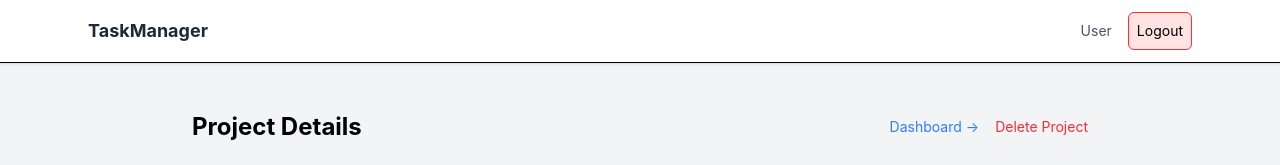
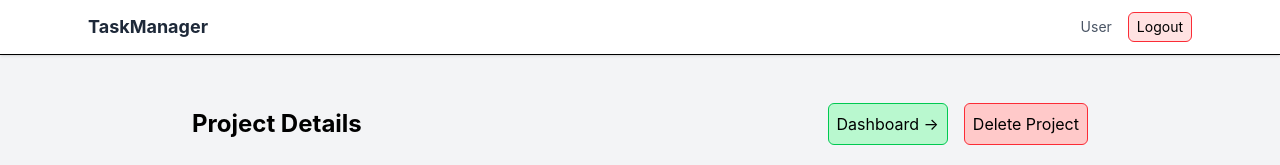
Before and after one commit to sachin-0203/Deskora, a React (Vite) app in the folder frontend/: page /project/1 in a window 1280 px wide. Shown: the top 165 px of the page. Built offline with nearby package versions, Linux system fonts and the light colour scheme; no server answers.

Commit message:
ui update

```diff
--- a/frontend/src/components/Navbar.jsx
+++ b/frontend/src/components/Navbar.jsx
@@ -31,7 +31,7 @@ export default function Navbar() {
 
           <button
             onClick={handleLogout}
-            className=" cursor-pointer text-black  text-sm border border-red-500 p-2 rounded-md bg-red-100 hover:bg-red-200 duration-200 hover:text-red-600 "
+            className=" cursor-pointer text-black  text-sm border border-red-500 px-2 p-1 rounded-md bg-red-100 hover:bg-red-200 duration-200 hover:text-red-600 "
           >
             Logout
           </button>
--- a/frontend/src/components/TaskCard.jsx
+++ b/frontend/src/components/TaskCard.jsx
@@ -12,7 +12,7 @@ export default function TaskCard({ task, onStatusChange, onDelete }) {
   };
 
   return (
-    <div className="bg-white p-4 rounded-lg border shadow-sm">
+    <div className="relative bg-white p-4 rounded-lg border shadow-sm">
 
       {/*  TITLE */}
       <h2 className="text-lg font-semibold">
@@ -56,7 +56,7 @@ export default function TaskCard({ task, onStatusChange, onDelete }) {
             onDelete(task.id);
           }
         }}
-        className="mt-3 bg-red-500 text-white px-3 py-1 rounded text-sm"
+        className="absolute top-2 right-3  mt-3 bg-red-200 hover:bg-red-400 text-black px-3 py-1 rounded text-sm"
       >
         Delete
       </button>
--- a/frontend/src/pages/Home.jsx
+++ b/frontend/src/pages/Home.jsx
@@ -6,7 +6,7 @@ export default function Home() {
   return (
     <div className="min-h-screen flex items-center justify-center bg-gray-100">
 
-      <div className="bg-white p-8 rounded-xl shadow-md text-center w-full max-w-md">
+      <div className=" bg-white p-8 rounded-xl shadow-md text-center w-full max-w-md">
 
         <h1 className="text-3xl font-bold mb-2">
           DESKORA
--- a/frontend/src/pages/Login.jsx
+++ b/frontend/src/pages/Login.jsx
@@ -37,7 +37,7 @@ export default function Login() {
 
   return (
     <div className="min-h-screen flex items-center justify-center bg-gray-100">
-      <div className="w-full max-w-md bg-white p-6 rounded-xl shadow-md">
+      <div className="relative w-full max-w-md bg-white p-6 rounded-xl shadow-md">
 
         <h2 className="text-2xl font-bold text-gray-800 mb-1">
           Welcome back 👋
@@ -45,6 +45,10 @@ export default function Login() {
         <p className="text-sm text-gray-500 mb-6">
           Please login to continue
         </p>
+
+        <div className="absolute top-3 right-3 hover:bg-gray-200 px-2 rounded-md duration-300  cursor-pointer" onClick={()=>navigate("/")} >
+          ← Back
+        </div>
 
         <form onSubmit={handleLogin} className="space-y-5">
 
--- a/frontend/src/pages/ProjectDetails.jsx
+++ b/frontend/src/pages/ProjectDetails.jsx
@@ -132,14 +132,14 @@ export default function ProjectDetails() {
           <div className="flex items-center gap-4">
             <button
               onClick={() => navigate(`/dashboard/${id}`)}
-              className="text-blue-500 text-sm hover:underline"
+              className="cursor-pointer text-black hover:bg-green-300 border border-green-500 p-2 rounded-md bg-green-200 duration-300 "
             >
               Dashboard →
             </button>
 
             <button
               onClick={handleDeleteProject}
-              className="text-red-500 text-sm hover:underline"
+              className="cursor-pointer text-black hover:bg-red-300 border border-red-500 p-2 rounded-md bg-red-200 duration-300 "
             >
               Delete Project
             </button>
--- a/frontend/src/pages/Signup.jsx
+++ b/frontend/src/pages/Signup.jsx
@@ -35,7 +35,7 @@ export default function Signup() {
 
   return (
     <div className="min-h-screen flex items-center justify-center bg-gray-100">
-      <div className="w-full max-w-md bg-white p-6 rounded-xl shadow-md">
+      <div className="relative w-full max-w-md bg-white p-6 rounded-xl shadow-md">
 
         <h2 className="text-2xl font-bold text-gray-800 mb-1">
           Create your account 🚀
@@ -43,6 +43,10 @@ export default function Signup() {
         <p className="text-sm text-gray-500 mb-6">
           Let’s get you started!
         </p>
+
+        <div className="absolute top-3 right-3 hover:bg-gray-200 px-2 rounded-md duration-300  cursor-pointer" onClick={()=>navigate("/")} >
+          ← Back
+        </div>
 
         <form className="space-y-5" onSubmit={handleSignup}>
 
```
